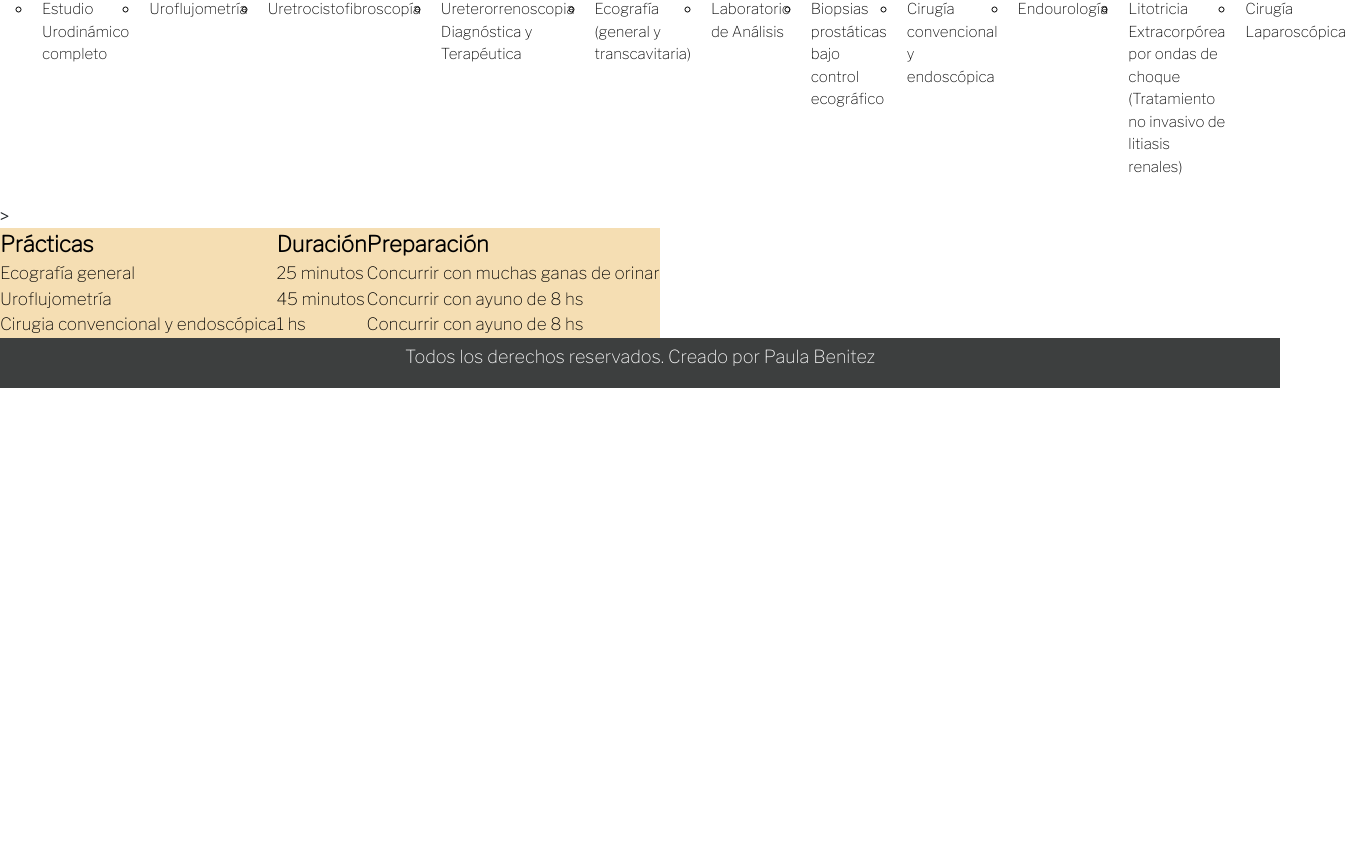
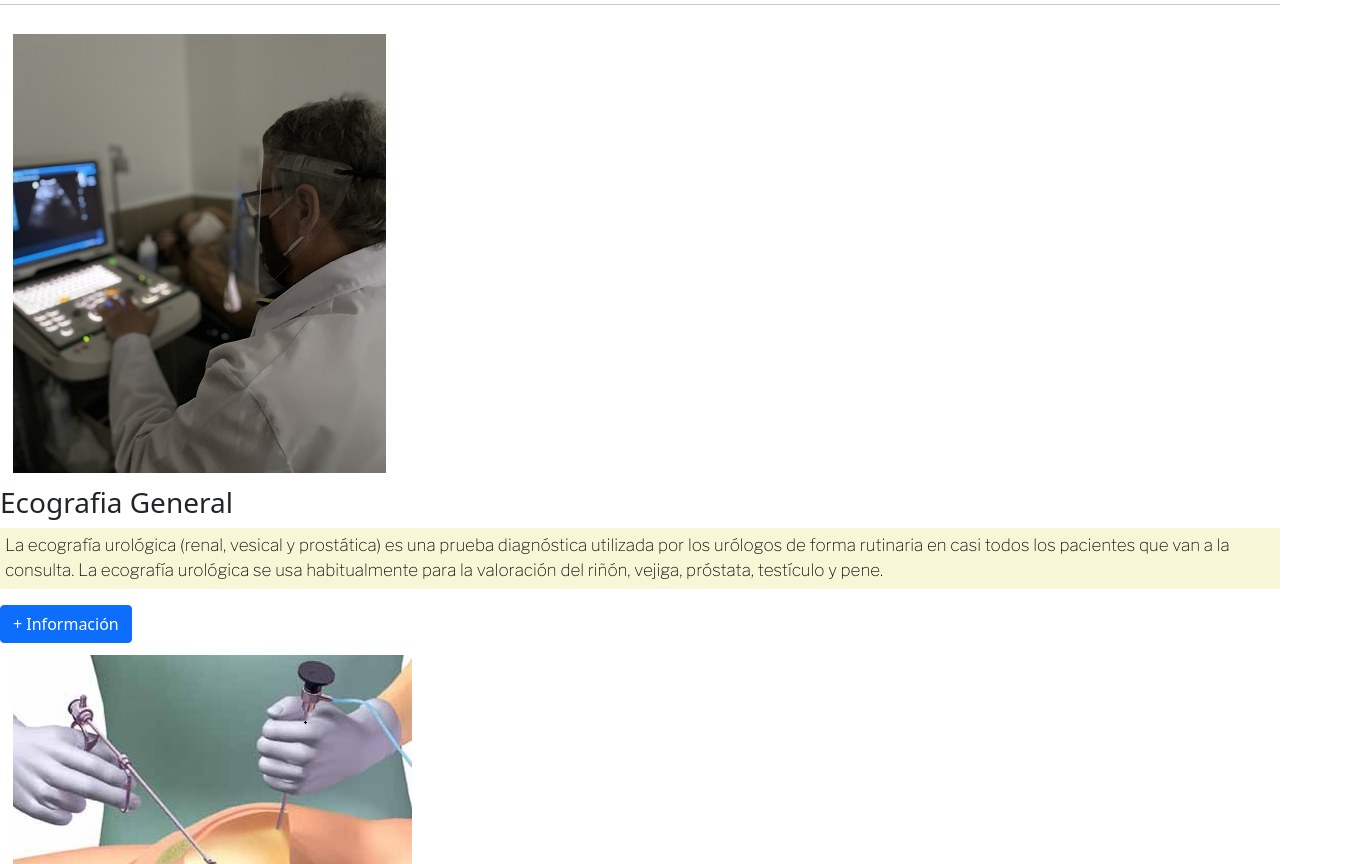
Before and after one commit to paulitab22/repoNuevo, a website: page prácticas.html in a window 1280 px wide. Shown: the part 226-1090 px from the top of the page, 1356 px wide, since content can reach past the window. Before the commit the page ends 800 px from the top, so only its background shows below. Drawn offline with nearby package versions, Linux system fonts and the light colour scheme; a web font is replaced by a local one.

Commit message:
Update prácticas.html

```diff
--- a/prácticas.html
+++ b/prácticas.html
@@ -56,23 +56,50 @@ integrity="sha384-1BmE4kWBq78iYhFldvKuhfTAU6auU8tT94WrHftjDbrCEXSU1oBoqyl2QvZ6jI
 
      <!-- !INFORMACIÓN -->
 
-    <main>
-            <h2 class="subtitulo2">Prácticas Realizadas</h2>
-        <div>
-            <ul class="listaNoordenada">
-                <li>Estudio Urodinámico completo</li>
-                <li>Uroflujometría</li>
-                <li>Uretrocistofibroscopía</li>
-                <li>Ureterorrenoscopia Diagnóstica y Terapéutica</li>
-                <li>Ecografía (general y transcavitaria)</li>
-                <li>Laboratorio de Análisis</li>
-                <li>Biopsias prostáticas bajo control ecográfico</li>
-                <li>Cirugía convencional y endoscópica</li>
-                <li>Endourología</li>
-                <li>Litotricia Extracorpórea por ondas de choque (Tratamiento no invasivo de litiasis renales)</li>
-                <li>Cirugía Laparoscópica</li>
-            </ul>
-        </div>
+            <main>
+            <section class="practicas" id="practicas">
+              <h2 class="practicas-title">Prácticas Realizadas</h2>
+              <hr />
+              <div class="practicas__card__container">
+                  <!-- Ecografia General-->
+                  <div class="practicas__card">
+                      <img src="imagenes/ecogeneral.jpg" alt="Ecografia">
+                      <div class="practicas__card__content">
+                          <h3 class="practicas__card__title">Ecografia General</h3>
+                          <p class="practicas__card__foto">La ecografía urológica (renal, vesical y prostática) es una prueba diagnóstica utilizada por los urólogos de forma rutinaria en casi todos los pacientes que van a la consulta. La ecografía urológica se usa habitualmente para la valoración del riñón, vejiga, próstata, testículo y pene.</p>
+                      </div>
+                      <div class="practicas__card__button">
+                          <button class="btn btn-primary">+ Información</button>
+                      </div>
+                  </div>
+
+                  <!-- Cirugia Laparoscópica-->
+                  <div class="practicas__card">
+                      <img src="imagenes/laparoscopica.jpg" alt="Cirugia Laparoscopica">
+                      <div class="practicas__card__content">
+                          <h3 class="practicas__card__title">Cirugía Laparoscópica</h3>
+                          <p class="practicas__card__foto">La laparoscopia es la alternativa mínimamente invasiva a la cirugía abierta convencional en la que se utiliza una pequeña cámara llamada laparoscopio para ver dentro del abdomen. Se realiza a través de pequeños orificios en la cavidad abdominal.</p>
+                      </div>
+                      <div class="practicas__card__button">
+                          <button class="btn btn-primary">+ Información</button>
+                      </div>
+                  </div>
+
+                  <!-- Uroflujometría-->
+                  <div class="practicas__card">
+                      <img src="imagenes/uroflujometria.jpg" alt="Uroflujometria">
+                      <div class="practicas__card__content">
+                          <h3 class="practicas__card__title">Uroflujometría</h3>
+                          <p class="practicas__card__foto">Es un examen que mide el volumen de orina eliminada del cuerpo, la velocidad a la cual se elimina y el tiempo que toma la eliminación. Dura tan solo 5 minutos.</p>
+                      </div>
+                      <div class="practicas__card__button">
+                          <button class="btn btn-primary">+ Información</button>
+                      </div>
+                  </div>
+              </div>
+            </section>
+
+
              <table>
             <tr>
                 <th>Prácticas</th>
```
